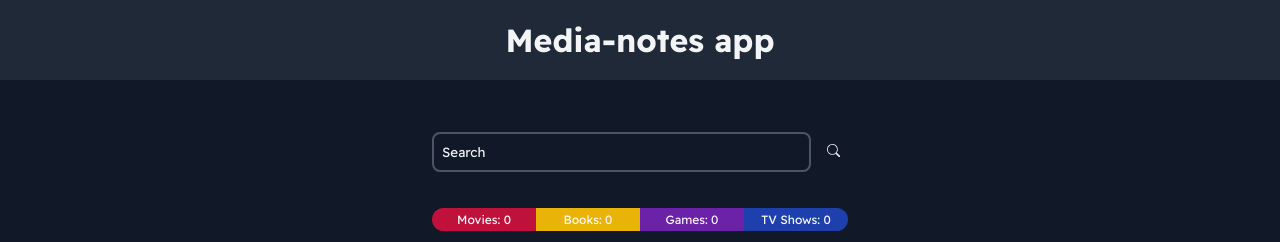
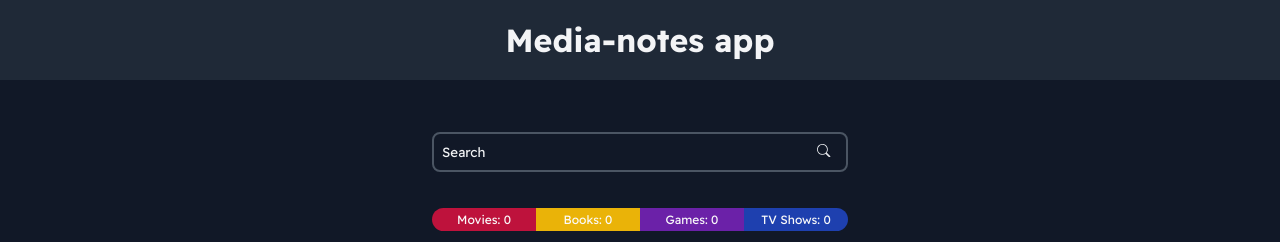
Before and after one commit to Cristian-Prieto/movie-note-app, a React (Create React App) app: page / in a window 1280 px wide. Shown: the top 242 px of the page. Built offline with nearby package versions, Linux system fonts and the light colour scheme.

Commit message:
css final touches

```diff
--- a/src/App.css
+++ b/src/App.css
@@ -43,6 +43,7 @@
 }
 
 .added {
+  z-index: 10;
   background-color: #4ade80;
   color: #f3f4f6;
   border-radius: 1rem;
@@ -58,6 +59,7 @@
   box-shadow: 2px 2px 2px 1px rgba(0, 0, 0, 0.2);
 }
 .edited {
+  z-index: 10;
   border-radius: 1rem;
   background-color: #eab308;
   color: #f3f4f6;
@@ -74,6 +76,7 @@
   box-shadow: 2px 2px 2px 1px rgba(0, 0, 0, 0.2);
 }
 .deleted {
+  z-index: 10;
   background-color: #e11d48;
   color: #f3f4f6;
   border-radius: 1rem;
--- a/src/components/Item.module.css
+++ b/src/components/Item.module.css
@@ -130,6 +130,10 @@
   }
   .more {
     display: none;
+    padding-left: 1rem;
+  }
+  .detail {
+    display: none;
   }
   .btnsDesktop {
     display: flex;
--- a/src/components/Search.module.css
+++ b/src/components/Search.module.css
@@ -1,6 +1,7 @@
 .searchBox {
   display: flex;
-  justify-content: center;
+  position: relative;
+  justify-content: right;
   align-items: center;
   background-color: #111827;
   width: 100%;
@@ -25,10 +26,11 @@
 }
 
 .submitBtn {
+  position: absolute;
   border-style: none;
-  width: 2rem;
+  width: 1rem;
   height: 2rem;
-  border-radius: 100%;
+  margin-right: 1rem;
   background-color: #111827;
   color: #e5e7eb;
   cursor: pointer;
@@ -42,7 +44,7 @@
   width: 100%;
   border: 2px solid #4b5563;
   background-color: #1f2937;
-  color: #e5e7eb;
+  color: #ebeae5;
   margin-bottom: 2rem;
 }
 
@@ -72,10 +74,3 @@
   font-weight: 200;
   font-size: 12px;
 }
-
-@media screen and (max-width: 680px) {
-  .resultTrue {
-    width: 90%;
-    background-color: #1f2937;
-  }
-}
```
